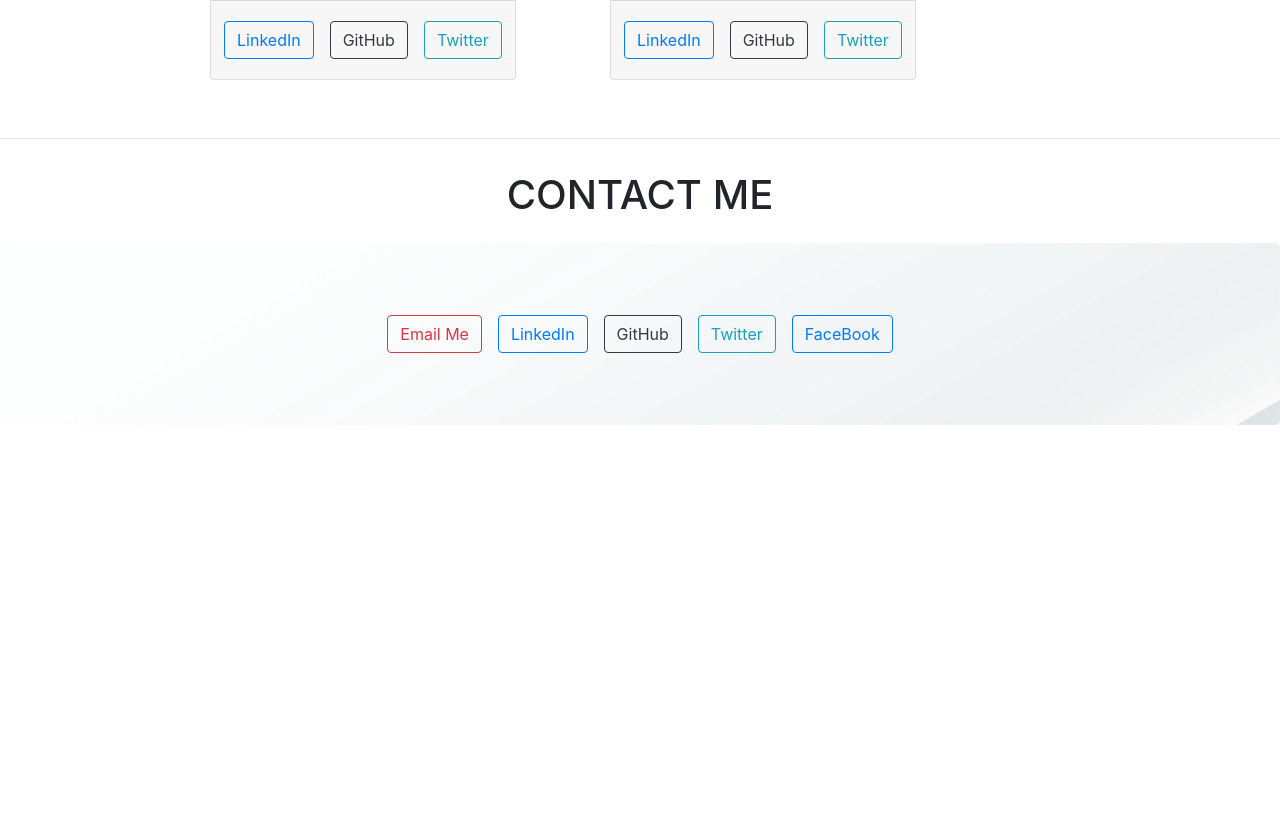
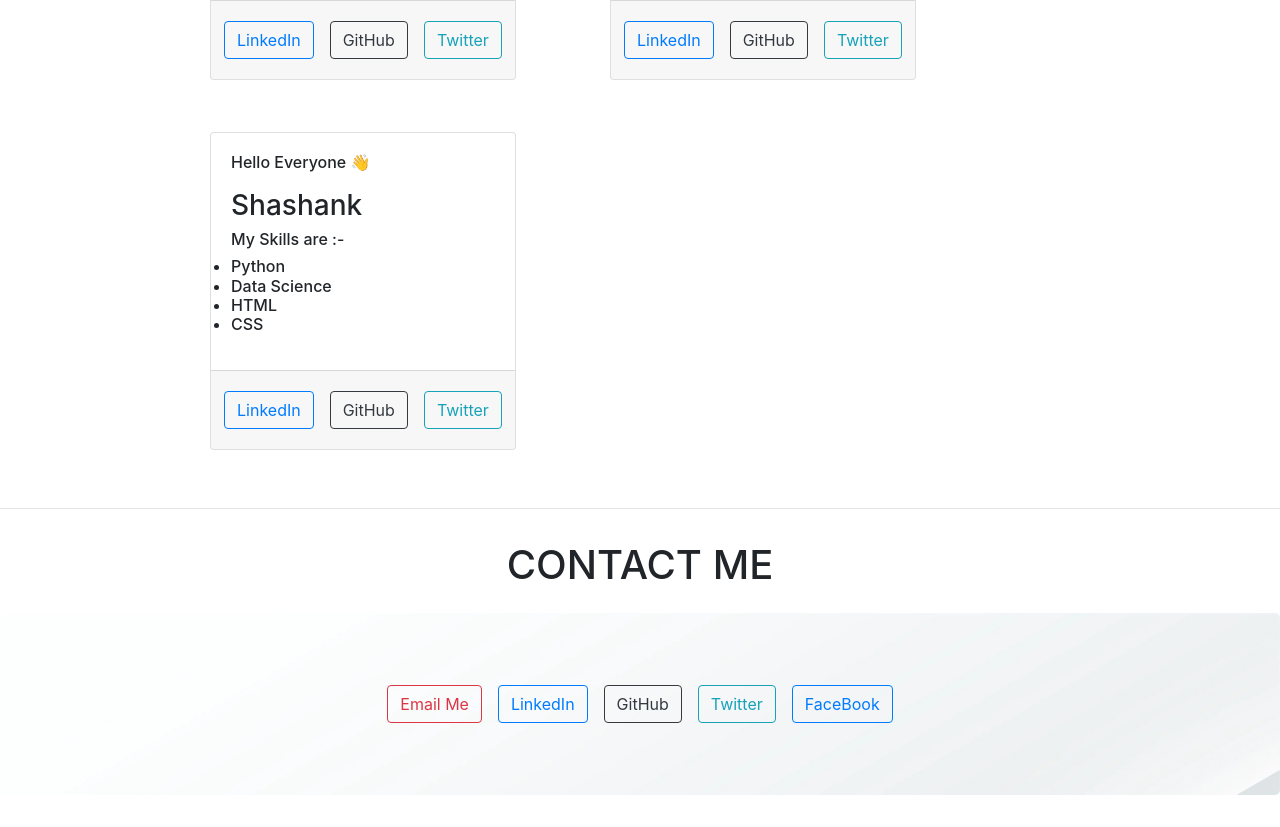
Before and after one commit to Aman1905/I-am-Contributor, a React (Create React App) app: page / in a window 1280 px wide. Shown: the part 5940-6767 px from the top of the page. Before the commit the page ends 6397 px from the top, so only its background shows below. Built offline with nearby package versions, Linux system fonts and the light colour scheme.

Commit message:
Update Content.js

```diff
--- a/src/Content.js
+++ b/src/Content.js
@@ -325,6 +325,15 @@
         g_link="https://github.com/rohit1427"
         t_link ="" />
 
+    <Cards
+        sname="Shashank"
+        skill1="Python"
+        skill2="Data Science"
+        skill3="HTML"
+        skill4="CSS"
+        l_link=""
+        g_link="https://github.com/Shashankkrj"
+        t_link ="" />
 
     </div>
   )
```
